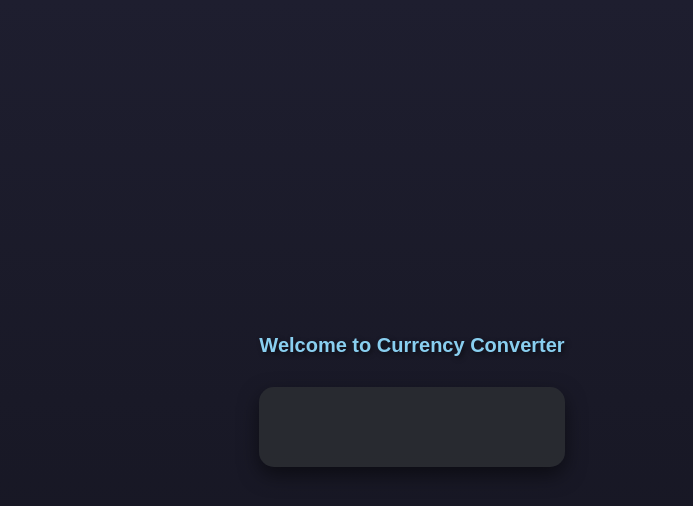
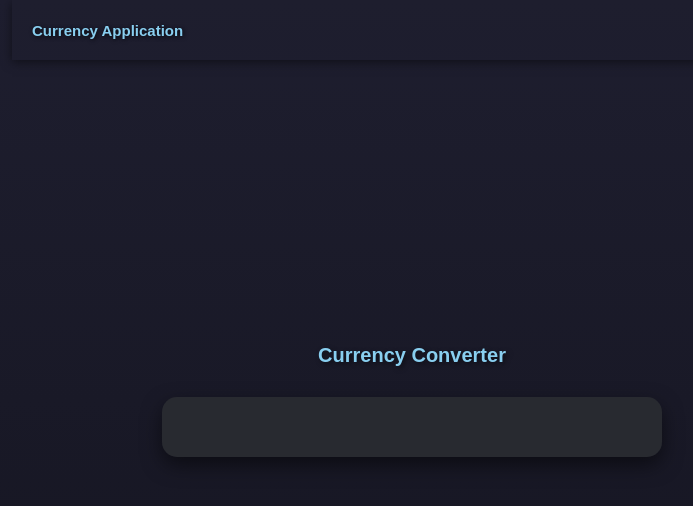
Before and after one commit to FlamingShali/Currency-Converter, a React (Vite) app: page / in a window 1280 px wide. Shown: the top 506 px of the page, without its empty margins (228-921 px from the left). Built offline with nearby package versions, Linux system fonts and the light colour scheme.

Commit message:
Added styled navbar

```diff
--- a/src/App.jsx
+++ b/src/App.jsx
@@ -1,5 +1,29 @@
 import styled from "styled-components";
 import pulsingCoin from "./../public/images/pulsing_coin.gif";
+
+const NavBar = styled.nav`
+  position: fixed;
+  top: 0;
+  width: 100%;
+  height: 60px;
+  background: rgba(30, 30, 47, 0.9);
+  box-shadow: 0 2px 10px rgba(0, 0, 0, 0.5);
+  display: flex;
+  align-items: center;
+  justify-content: space-between;
+  padding: 0 20px;
+  z-index: 1000;
+`;
+
+const StyledNavLogo = styled.div`
+  font-size: 1.5rem;
+  font-weight: bold;
+  color: #89cff0;
+  text-shadow: 1px 1px 4px rgba(0, 0, 0, 0.8);
+`;
+function NavLogo() {
+  return <StyledNavLogo>Currency Application</StyledNavLogo>;
+}
 
 const Header = styled.h1`
   font-size: 2rem;
@@ -8,11 +32,17 @@ const Header = styled.h1`
   text-shadow: 2px 2px 5px rgba(0, 0, 0, 0.5);
 `;
 
+function MainHeader() {
+  return <Header>Currency Converter</Header>;
+}
+
 const Container = styled.div`
-  width: 100%;
-  max-width: 800px;
-  padding: 20px;
-  text-align: center;
+  width: 100vh;
+  height: 100vh;
+  display: flex;
+  flex-direction: column;
+  justify-content: center;
+  align-items: center;
 `;
 
 const CurrencyContainer = styled.div`
@@ -42,13 +72,15 @@ const GifImage = styled.img``;
 
 function App() {
   return (
-    <Container>
-      <Header>Welcome to Currency Converter</Header>
-
-      <ConverterBox>
-        <Field></Field>
-      </ConverterBox>
-    </Container>
+    <>
+      <NavBar>
+        <NavLogo />
+      </NavBar>
+      <Container>
+        <MainHeader />
+        <ConverterBox></ConverterBox>
+      </Container>
+    </>
   );
 }
 
--- a/src/index.css
+++ b/src/index.css
@@ -19,6 +19,7 @@ body {
   background: linear-gradient(to bottom, #1e1e2f, #14141f);
   height: 100vh;
   display: flex;
+  flex-direction: column;
   align-items: center;
   justify-content: center;
 }
```
